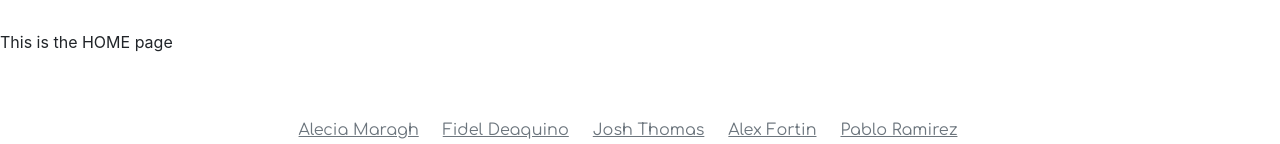
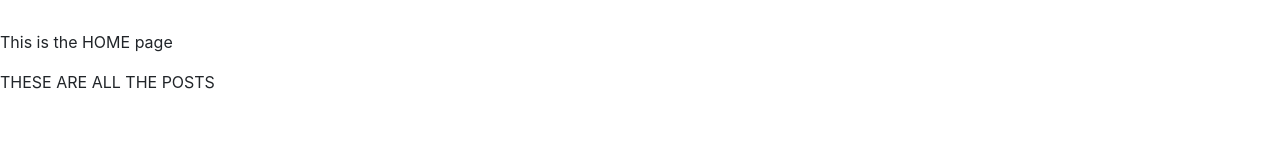
Before and after one commit to Steezy1416/brickstreet, a React (Create React App) app in the folder client/: page /home in a window 1280 px wide. Shown: the part 554-698 px from the top of the page. Built offline with nearby package versions, Linux system fonts and the light colour scheme.

Commit message:
set up initial page with imports

```diff
--- /dev/null
+++ b/client/src/components/AllPosts/index.js
@@ -0,0 +1,17 @@
+import React from "react";
+import {Link} from 'react-router-dom';
+
+const AllPosts = ({posts}) => {
+    return (
+        <div>
+            THESE ARE ALL THE POSTS
+            {posts && posts.map(post => (
+                <div key={post._id}>
+                    <div>POST TITLE</div>
+                </div>
+            ))}
+        </div>
+    )
+}
+
+export default AllPosts;
--- a/client/src/pages/Home.js
+++ b/client/src/pages/Home.js
@@ -1,10 +1,14 @@
 import React from 'react';
 import { useQuery } from '@apollo/client';
+import AllPosts from '../components/AllPosts';
 
 const Home = () => {
     return (
         <main>
             <p>This is the HOME page</p>
+            <div>
+                <AllPosts/>
+            </div>
         </main>
     )
 }
```
Also changed, not shown: client/src/pages/SinglePost.js (added, +16 -0 lines).
